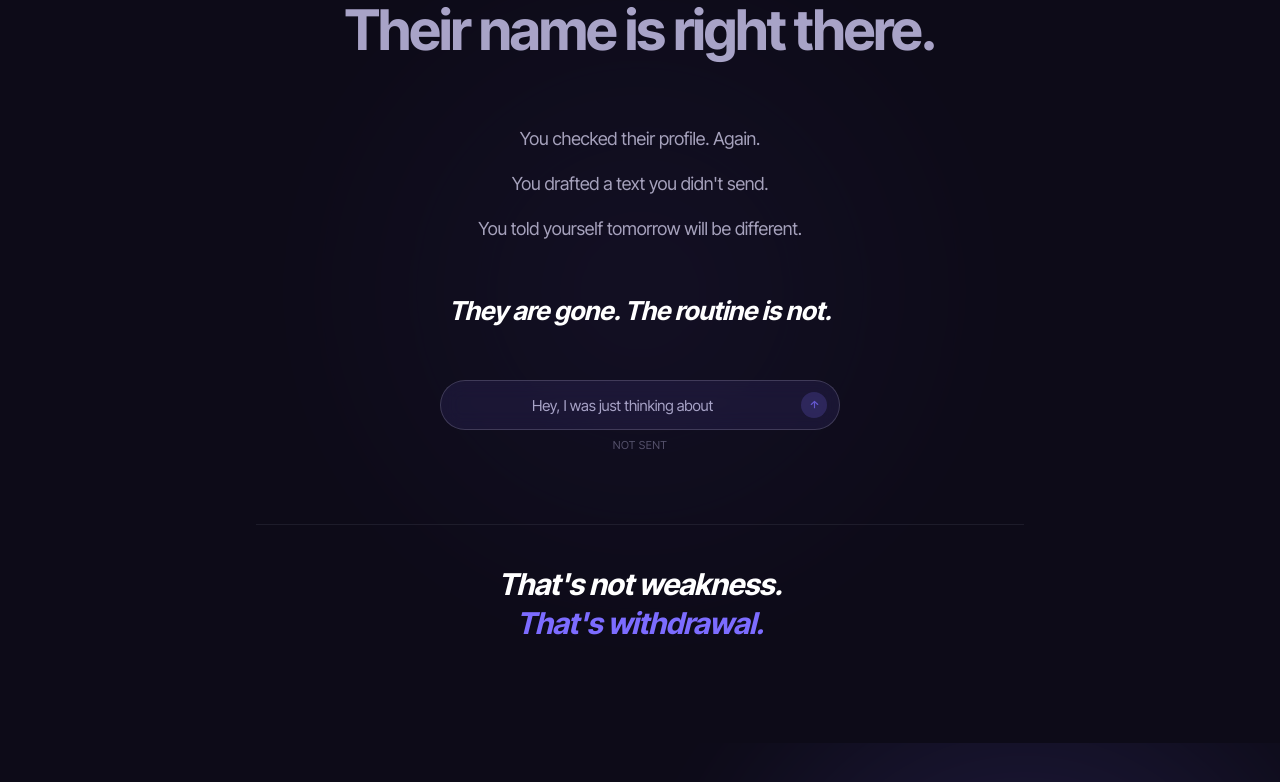
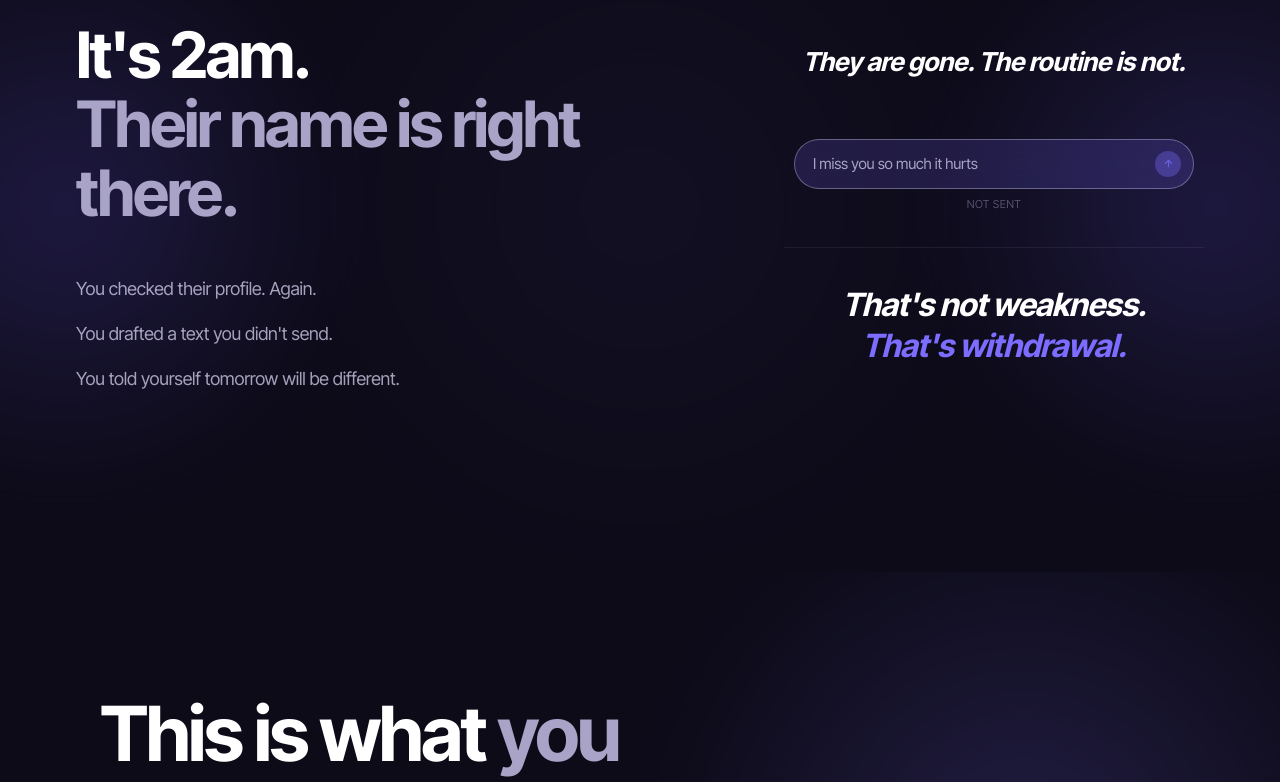
Before and after one commit to RohitBoora05/afterly, a React (Vite) app: page / in a window 1280 px wide. Shown: the part 960-1742 px from the top of the page. Built offline with nearby package versions, Linux system fonts and the light colour scheme.

Commit message:
Desktop layout fixes, meta tags, sitemap, robots.txt, llms.txt

```diff
--- a/package.json
+++ b/package.json
@@ -10,7 +10,8 @@
   "dependencies": {
     "react": "^18.3.1",
     "react-dom": "^18.3.1",
-    "react-router-dom": "^6.26.0"
+    "react-router-dom": "^6.26.0",
+    "react-helmet-async": "^2.0.5"
   },
   "devDependencies": {
     "@vitejs/plugin-react": "^4.3.1",
--- a/src/App.jsx
+++ b/src/App.jsx
@@ -1,4 +1,5 @@
 import { BrowserRouter, Routes, Route } from 'react-router-dom'
+import { HelmetProvider } from 'react-helmet-async'
 import Home from './pages/Home'
 import Reddit from './pages/Reddit'
 import Blog from './pages/Blog'
@@ -11,6 +12,7 @@ import Start from './pages/Start'
 
 export default function App() {
   return (
+    <HelmetProvider>
     <BrowserRouter>
       <Routes>
         <Route path="/" element={<Home />} />
@@ -24,5 +26,6 @@ export default function App() {
         <Route path="/start" element={<Start />} />
       </Routes>
     </BrowserRouter>
+    </HelmetProvider>
   )
 }
--- a/src/components/MessageBubble.jsx
+++ b/src/components/MessageBubble.jsx
@@ -1,12 +1,58 @@
-import { useState, useEffect } from 'react'
+import { useState, useEffect, useRef } from 'react'
 import { PAL, FONT } from '../tokens'
 
+const MESSAGES = [
+  "Hey, I was just thinking about you",
+  "I miss you so much it hurts",
+  "Do you ever think about us?",
+  "I just wanted to hear your voice",
+  "Can we please talk?",
+  "I keep starting this and deleting it",
+]
+
+const TYPING_SPEED = 45   // ms per character
+const PAUSE_FULL   = 1800 // ms to hold completed message
+const PAUSE_CLEAR  = 400  // ms after clearing before next
+
 export default function MessageBubble({ mobile }) {
-  const [cursor, setCursor] = useState(true)
+  const [displayed, setDisplayed] = useState('')
+  const [cursor, setCursor]       = useState(true)
+  const msgIndex = useRef(0)
 
+  // Cursor blink
   useEffect(() => {
-    const interval = setInterval(() => setCursor(c => !c), 530)
-    return () => clearInterval(interval)
+    const id = setInterval(() => setCursor(c => !c), 530)
+    return () => clearInterval(id)
+  }, [])
+
+  // Typing loop
+  useEffect(() => {
+    let timeout
+
+    function typeNext() {
+      const msg = MESSAGES[msgIndex.current]
+      let i = 0
+
+      function typeChar() {
+        if (i <= msg.length) {
+          setDisplayed(msg.slice(0, i))
+          i++
+          timeout = setTimeout(typeChar, TYPING_SPEED)
+        } else {
+          // Hold then clear
+          timeout = setTimeout(() => {
+            setDisplayed('')
+            msgIndex.current = (msgIndex.current + 1) % MESSAGES.length
+            timeout = setTimeout(typeNext, PAUSE_CLEAR)
+          }, PAUSE_FULL)
+        }
+      }
+
+      typeChar()
+    }
+
+    typeNext()
+    return () => clearTimeout(timeout)
   }, [])
 
   return (
@@ -19,19 +65,19 @@ export default function MessageBubble({ mobile }) {
       {/* Compose bar */}
       <div style={{
         display: 'flex', alignItems: 'center', gap: 10,
-        background: 'rgba(124,108,255,0.10)',
-        border: `1px solid rgba(230,225,255,0.18)`,
+        background: 'rgba(124,108,255,0.18)',
+        border: '1px solid rgba(230,225,255,0.35)',
         borderRadius: 26,
         padding: '11px 12px 11px 18px',
         backdropFilter: 'blur(10px)',
         WebkitBackdropFilter: 'blur(10px)',
       }}>
-        <div style={{ flex: 1 }}>
+        <div style={{ flex: 1, minHeight: 22 }}>
           <span style={{
             fontFamily: FONT, fontSize: 15,
             color: PAL.muted, letterSpacing: -0.2,
           }}>
-            Hey, I was just thinking about
+            {displayed}
           </span>
           <span style={{
             fontFamily: FONT, fontSize: 14,
@@ -45,7 +91,7 @@ export default function MessageBubble({ mobile }) {
         {/* Send — greyed out */}
         <div style={{
           width: 26, height: 26, borderRadius: '50%',
-          background: 'rgba(124,108,255,0.20)',
+          background: 'rgba(124,108,255,0.35)',
           display: 'flex', alignItems: 'center', justifyContent: 'center',
           flexShrink: 0,
         }}>
--- a/src/pages/Home.jsx
+++ b/src/pages/Home.jsx
@@ -1,4 +1,5 @@
 import { useState, useEffect } from 'react'
+import { Helmet } from 'react-helmet-async'
 import Nav from '../components/Nav'
 import Footer from '../components/Footer'
 import Glow from '../components/Glow'
@@ -43,6 +44,29 @@ export default function Home() {
       minHeight: '100vh', background: PAL.bg, position: 'relative',
       paddingTop: mobile ? 52 : 68,
     }}>
+      <Helmet>
+        <title>afterly — No Contact Support App for Breakups</title>
+        <meta name="description" content="afterly helps you stay no contact after a breakup. Urge button, unsent vault, streak tracker. Stop checking their profile. Start healing instead." />
+        <meta property="og:title" content="afterly — No Contact Support App for Breakups" />
+        <meta property="og:description" content="Stop checking their profile. Start healing instead. afterly gives you support when the urge hits." />
+        <meta property="og:url" content="https://afterly.app/" />
+        <meta property="og:type" content="website" />
+        <meta property="og:image" content="https://afterly.app/og-image.png" />
+        <meta name="twitter:card" content="summary_large_image" />
+        <meta name="twitter:title" content="afterly — No Contact Support App" />
+        <meta name="twitter:description" content="Stop checking their profile. Start healing instead." />
+        <link rel="canonical" href="https://afterly.app/" />
+        <script type="application/ld+json">{JSON.stringify({
+          "@context": "https://schema.org",
+          "@type": "SoftwareApplication",
+          "name": "afterly",
+          "operatingSystem": "iOS",
+          "applicationCategory": "HealthApplication",
+          "description": "No contact support app for breakup recovery. Urge button, unsent vault, streak tracker.",
+          "url": "https://afterly.app",
+          "offers": { "@type": "Offer", "price": "0", "priceCurrency": "USD" }
+        })}</script>
+      </Helmet>
       <Grain />
       <Nav mobile={mobile} />
 
@@ -116,23 +140,32 @@ export default function Home() {
       {/* ── Problem ── */}
       <section style={{
         position: 'relative', overflow: 'hidden',
-        minHeight: mobile ? '100svh' : 'auto',
-        display: mobile ? 'flex' : 'block',
+        minHeight: mobile ? '100svh' : 'calc(100vh - 68px)',
+        display: 'flex',
         flexDirection: 'column', justifyContent: 'center', alignItems: 'stretch',
       }}>
         <Glow x="50%" y="50%" size={mobile ? 500 : 900} intensity={0.14} hue="#3a2d6e" />
+        {!mobile && <Glow x="5%" y="50%" size={700} intensity={0.22} hue="#5e4ed9" />}
+        {!mobile && <Glow x="95%" y="50%" size={700} intensity={0.22} hue="#5e4ed9" />}
         <div style={{
           position: 'relative', zIndex: 2,
-          maxWidth: 880, margin: '0 auto',
+          maxWidth: 1240, margin: '0 auto',
           padding: mobile ? '64px 24px 64px' : '100px 56px',
-          textAlign: 'center',
+          display: mobile ? 'block' : 'flex',
+          flexDirection: 'row',
+          alignItems: 'center',
+          gap: mobile ? 0 : 80,
+          textAlign: mobile ? 'center' : 'left',
         }}>
-          <Heading size={mobile ? 34 : 56} style={{ letterSpacing: '-0.035em' }}>
+
+          {/* Left — copy */}
+          <div style={{ flex: '1 1 0' }}>
+            <Heading size={mobile ? 34 : 64} style={{ letterSpacing: '-0.035em' }}>
               It's 2am.<br />
               <span style={{ color: PAL.muted }}>Their name is right there.</span>
             </Heading>
             <div style={{
-            marginTop: mobile ? 28 : 64,
+              marginTop: mobile ? 28 : 48,
               display: 'flex', flexDirection: 'column', gap: mobile ? 14 : 18,
             }}>
               {[
@@ -147,26 +180,59 @@ export default function Home() {
                 }}>{l}</div>
               ))}
             </div>
+            {mobile && (
+              <>
                 <div style={{
-            marginTop: mobile ? 32 : 52,
+                  marginTop: 32,
                   fontFamily: FONT, fontWeight: 700, fontStyle: 'italic',
-            fontSize: mobile ? 20 : 26,
-            color: PAL.white, letterSpacing: -0.4, lineHeight: 1.3,
+                  fontSize: 20, color: PAL.white, letterSpacing: -0.4, lineHeight: 1.3,
                 }}>
                   They are gone. The routine is not.
                 </div>
-          <MessageBubble mobile={mobile} />
                 <div style={{
-            marginTop: mobile ? 40 : 72,
-            paddingTop: mobile ? 24 : 40,
+                  marginTop: 40, paddingTop: 24,
                   borderTop: `1px solid ${PAL.cardBorder}`,
                   fontFamily: FONT, fontWeight: 700, fontStyle: 'italic',
-            fontSize: mobile ? 23 : 30,
-            color: PAL.white, letterSpacing: -0.6,
+                  fontSize: 23, color: PAL.white, letterSpacing: -0.6,
                   textWrap: 'balance', lineHeight: 1.3,
                 }}>
                   That's not weakness.<br /><span style={{ color: PAL.accent }}>That's withdrawal.</span>
                 </div>
+              </>
+            )}
+          </div>
+
+          {/* Right — They are gone + MessageBubble + That's not weakness (desktop only) */}
+          {mobile ? (
+            <MessageBubble mobile={true} />
+          ) : (
+            <div style={{
+              flex: '0 0 420px',
+              display: 'flex', flexDirection: 'column', alignItems: 'center', justifyContent: 'center',
+              gap: 0,
+            }}>
+              <div style={{
+                fontFamily: FONT, fontWeight: 700, fontStyle: 'italic',
+                fontSize: 26, color: PAL.white, letterSpacing: -0.4, lineHeight: 1.3,
+                textAlign: 'center', marginBottom: 8,
+              }}>
+                They are gone. The routine is not.
+              </div>
+              <MessageBubble mobile={false} />
+              <div style={{
+                marginTop: 36,
+                paddingTop: 36,
+                borderTop: `1px solid ${PAL.cardBorder}`,
+                fontFamily: FONT, fontWeight: 700, fontStyle: 'italic',
+                fontSize: 32, color: PAL.white, letterSpacing: -0.6,
+                textWrap: 'balance', lineHeight: 1.3, textAlign: 'center',
+                width: '100%',
+              }}>
+                That's not weakness.<br /><span style={{ color: PAL.accent }}>That's withdrawal.</span>
+              </div>
+            </div>
+          )}
+
         </div>
       </section>
 
@@ -181,10 +247,10 @@ export default function Home() {
         <div style={{
           position: 'relative', zIndex: 2,
           maxWidth: 1240, margin: '0 auto',
-          padding: mobile ? '64px 24px 64px' : '100px 56px',
+          padding: mobile ? '64px 24px 64px' : '120px 80px',
         }}>
-          <div style={{ maxWidth: 720, marginBottom: mobile ? 28 : 64 }}>
-            <Heading size={mobile ? 32 : 56}>
+          <div style={{ maxWidth: 860, marginBottom: mobile ? 28 : 56 }}>
+            <Heading size={mobile ? 32 : 76}>
               This is what{' '}
               <span style={{ color: PAL.muted }}>you open instead.</span>
             </Heading>
@@ -192,10 +258,13 @@ export default function Home() {
           <div style={{
             display: 'grid',
             gridTemplateColumns: mobile ? '1fr' : 'repeat(3, 1fr)',
-            gap: mobile ? 14 : 20,
+            gap: mobile ? 14 : 28,
           }}>
             {FEATURES.map((f, i) => (
-              <Card key={i} padding={mobile ? 24 : 32}>
+              <Card key={i} padding={mobile ? 24 : 44} style={{
+                border: '1px solid rgba(124,108,255,0.28)',
+                boxShadow: '0 0 24px rgba(124,108,255,0.12), 0 0 2px rgba(124,108,255,0.20)',
+              }}>
                 <div style={{
                   width: 46, height: 46, borderRadius: 12,
                   background: 'rgba(124,108,255,0.10)',
```
Also changed, not shown: src/pages/Blog.jsx (+14 -4 lines), src/pages/BlogPost.jsx (+20 -0 lines), src/pages/Resources.jsx (+11 -2 lines), public/llms.txt (added), public/robots.txt (added), 2 other files (tests, documents, lock files or other folders). Lines whose indentation alone changed are shown as unchanged.
